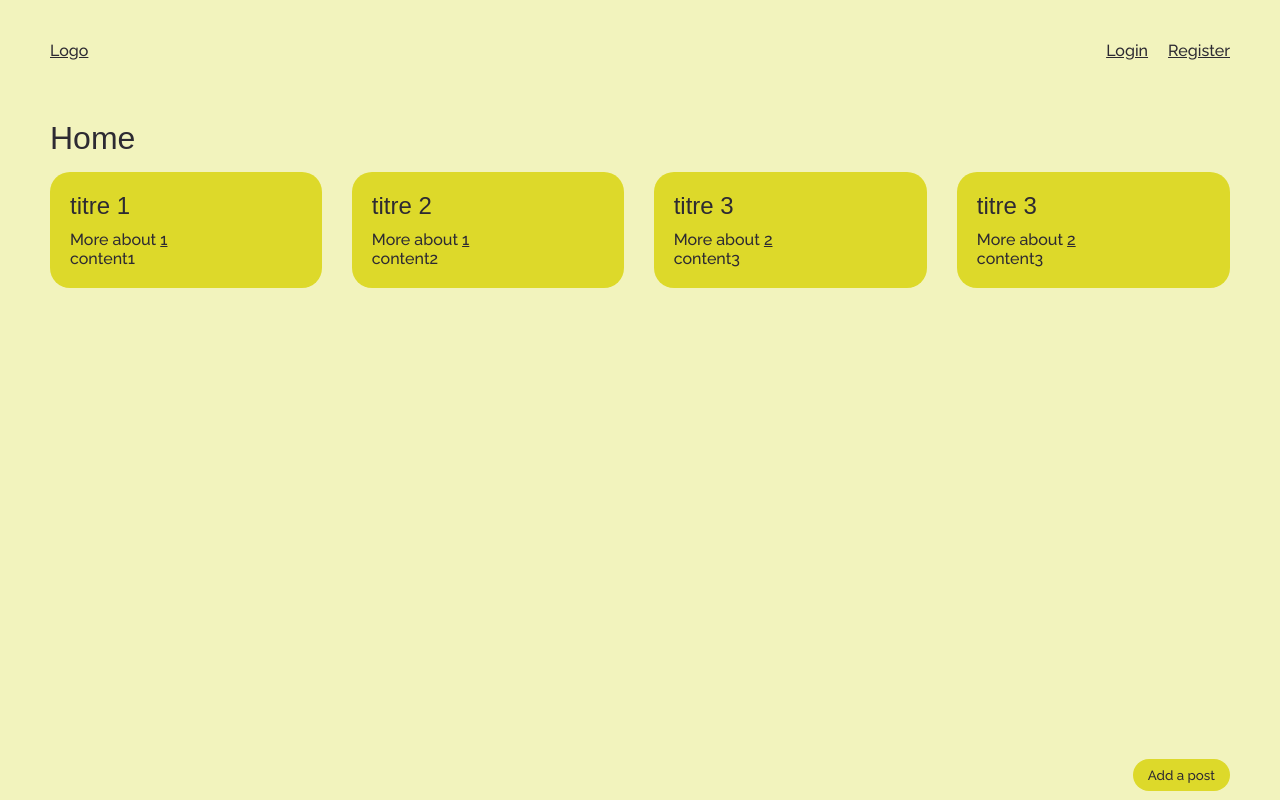
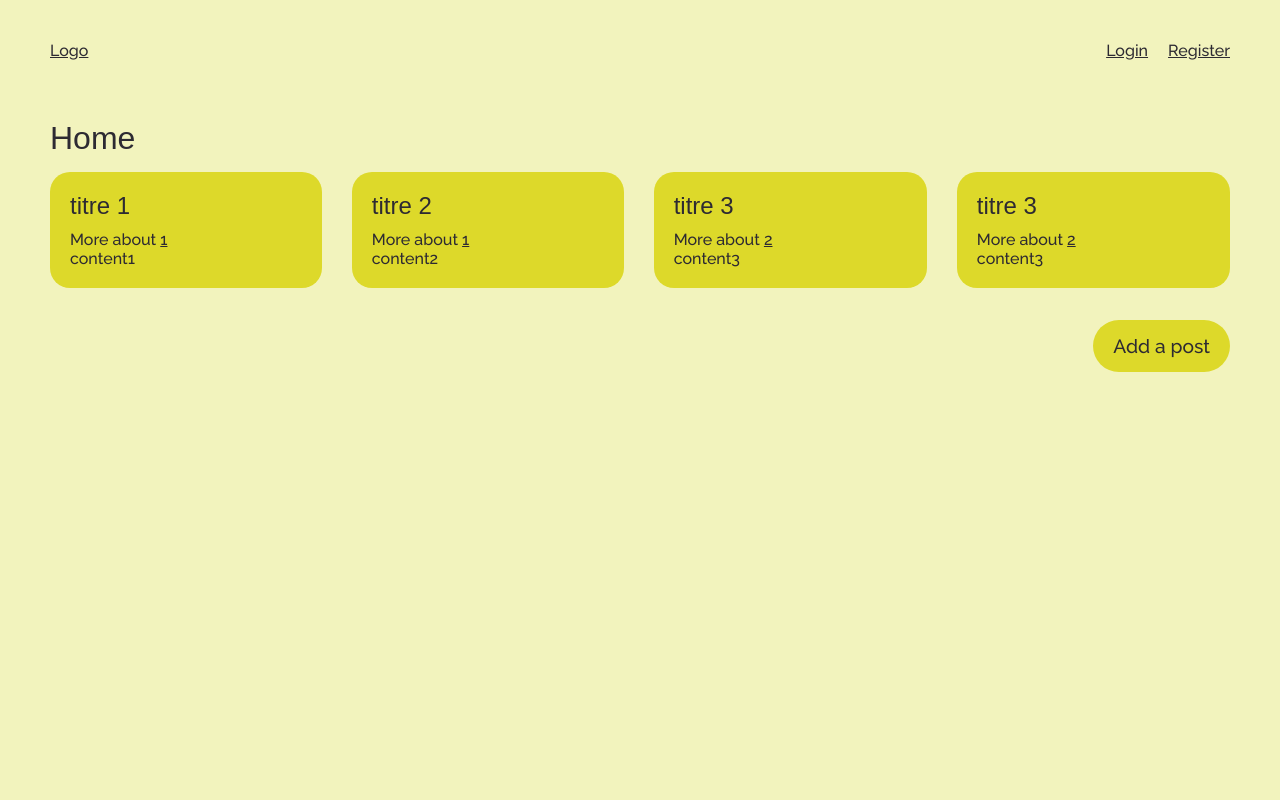
Before and after one commit to yohannimation/react-next-blog, a React (Vite) app in the folder react.js/: page / in a window 1280 px wide. Built offline with nearby package versions, Linux system fonts and the light colour scheme; a web font is replaced by a local one.

Commit message:
feat(Button): adding size props

```diff
--- a/react.js/src/components/Button/Button.interface.ts
+++ b/react.js/src/components/Button/Button.interface.ts
@@ -1,7 +1,7 @@
 import { ReactNode } from "react";
 
 export type ButtonInterface =
-    | (ButtonBaseInterface & { type: "button"; action: () => void })
+    | (ButtonBaseInterface & { type: "button"; action: () => void; size: 's' | 'm' | 'l' })
     | (ButtonBaseInterface & { type: "link"; href: string })
 
 interface ButtonBaseInterface {
--- a/react.js/src/components/Button/Button.module.scss
+++ b/react.js/src/components/Button/Button.module.scss
@@ -1,22 +1,35 @@
 @use "../../assets/variables" as variables;
 $color: variables.$color;
 
-.button {
-    padding: 8px 15px;
+.root {
+    color: map-get($color, black);
+    text-decoration: underline;
+
+    &.button {
         background-color: map-get($color, primary);
-    color: map-get($color, black);
-    text-decoration: none;
         border-radius: 999px;
         border: none;
         cursor: pointer;
+        text-decoration: none;
+
+        &.s {
+            padding: 8px 15px;
+        }
+        &.m {
+            padding: 10px 16px;
+            font-size: 1.05rem;
+        }
+        &.l {
+            padding: 15px 20px;
+            font-size: 1.2rem;
+        }
     }
 
-.link {
-    color: map-get($color, black);
-    text-decoration: underline;
+    &.link {
+
     }
 
-.transparent {
-    text-decoration: none;
-    color: map-get($color, black);
+    &.transparent {
+
     }
+}
--- a/react.js/src/components/Button/Button.tsx
+++ b/react.js/src/components/Button/Button.tsx
@@ -9,12 +9,12 @@ export default function Button(props: ButtonInterface) {
 
     switch (type) {
         case 'button':
-            return <button type="button" className={style[variant]} onClick={props.action}>
+            return <button type="button" className={`${style.root} ${style[variant]} ${style[props.size]}`} onClick={props.action}>
                 {children}
             </button>
 
         case 'link':
-            return <Link to={props.href} className={style[variant]}>{children}</Link>
+            return <Link to={props.href} className={`${style.root} ${style[variant]} ${style[props.size]}`}>{children}</Link>
 
         default:
             return <p>type error</p>
--- a/react.js/src/components/Footer/Footer.module.scss
+++ b/react.js/src/components/Footer/Footer.module.scss
@@ -1,9 +1,5 @@
 .footer {
-    position: absolute;
-    bottom: 0;
-    left: 0;
-    right: 0;
-    height: 50px;
+    height: 75px;
     display: flex;
     flex-direction: row-reverse;
     align-items: center;
--- a/react.js/src/components/Footer/Footer.tsx
+++ b/react.js/src/components/Footer/Footer.tsx
@@ -11,7 +11,7 @@ export default function Footer() {
     return (
         <footer className={style.footer}>
             { isOpen && <div onClick={() => setIsOpen(false)}><PostFormModal onClose={() => setIsOpen(false)} /></div> }
-            <Button type="button" variant="button" action={() => setIsOpen(true)}>Add a post</Button>
+            <Button type="button" variant="button" action={() => setIsOpen(true)} size="l">Add a post</Button>
         </footer>
     )
 }
```
Lines whose indentation alone changed are shown as unchanged.
